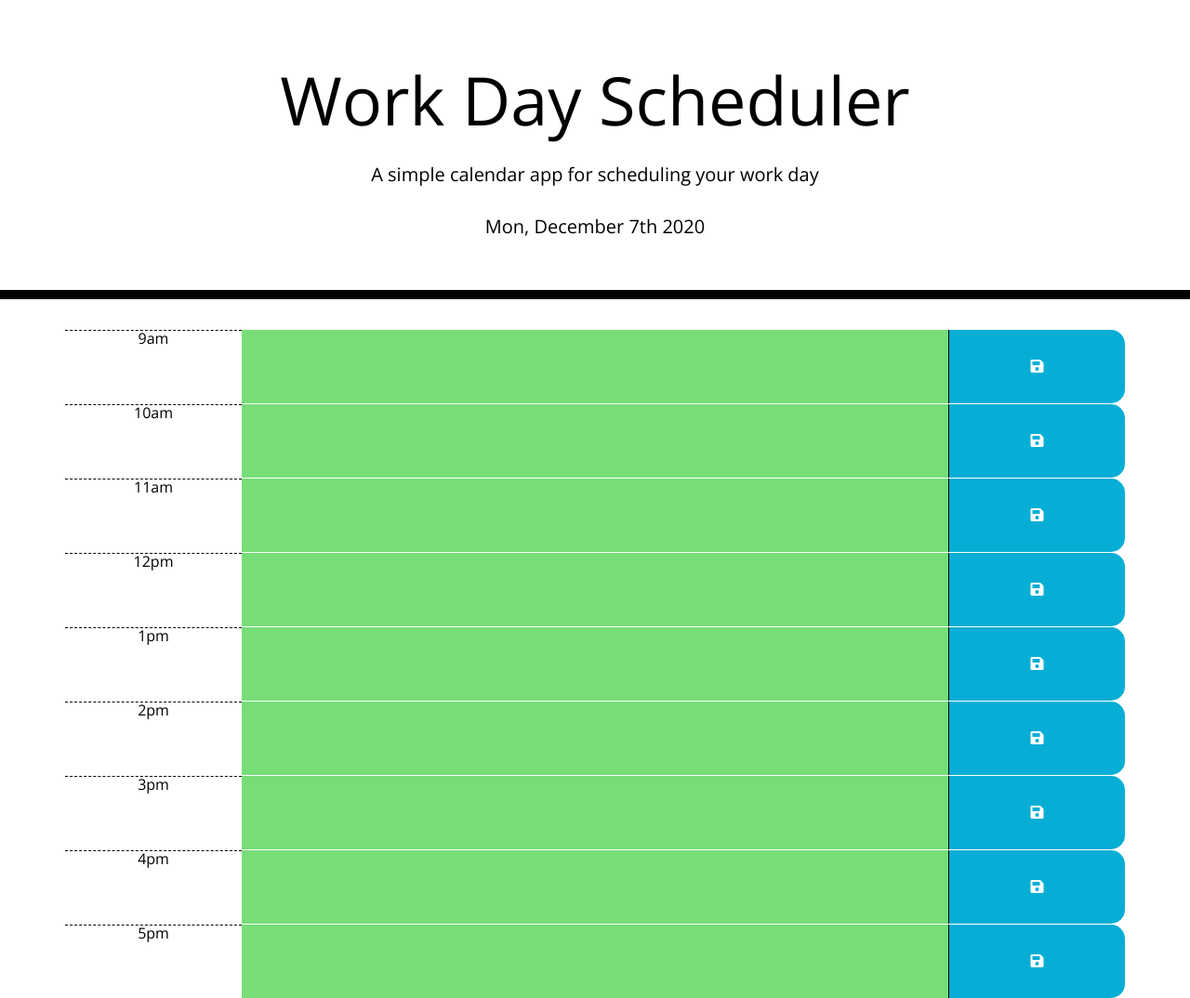
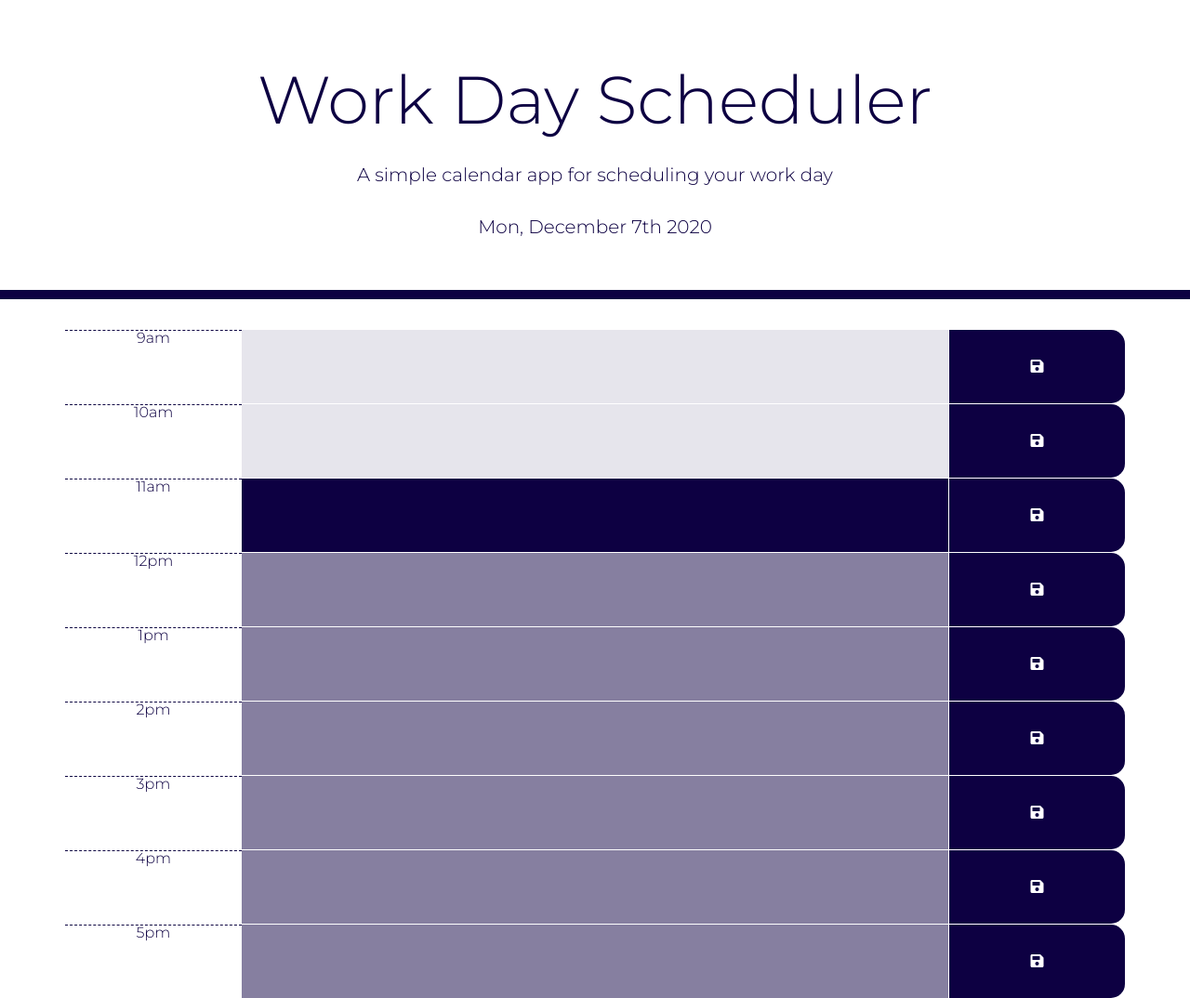
Before and after one commit to quaylas/qs.dayschedule.wk5, a plain HTML site: page index.html in a window 1280 px wide. Shown: the whole page at 93% size. Drawn offline with nearby package versions, Linux system fonts and the light colour scheme; a web font is replaced by a local one.

Commit message:
updated styling

```diff
--- a/assets/js/script.js
+++ b/assets/js/script.js
@@ -24,6 +24,7 @@ var createWorkDay = function() {
                 description: ''
             }
             workDay.push(timeBlock);
+            console.log(timeBlock.hour);
         }
         localStorage.setItem('workDay',JSON.stringify(workDay));
     }
@@ -36,7 +37,7 @@ var saveWorkDay = function(){
 
 var auditTimeBlock = function(timeBlock, timeBlockDescriptionEl) {
     timeBlockHour = moment(timeBlock.hour).format('H');
-    currentHour = moment().format('H');
+    currentHour = moment().hour(11).format('H'); //remove.hour(9)
 
     if(timeBlockHour - currentHour < 0){
         timeBlockDescriptionEl.addClass('past');
--- a/assets/style.css
+++ b/assets/style.css
@@ -1,11 +1,19 @@
+/* Color and Spacing Variables */
+:root {
+    --Light: #e6e5ec;
+    --medium: #867fa0;
+    --dark: #0d0042;
+}
 body {
-    font-family: 'Open Sans', sans-serif;
+    font-family: 'Montserrat', sans-serif;
+    font-weight: 300;
     font-size: 16px;
     line-height: 1;
+    color: var(--dark);
 }
 
 textarea{
-    background: transparent;
+    background: white;
     border: none;
     resize: none;
     color: #000000;
@@ -25,9 +33,9 @@ p {
 .jumbotron {
     text-align: center;
     background-color: transparent;
-    color: black;
+    color: var(--dark);
     border-radius: 0;
-    border-bottom: 10px solid black;
+    border-bottom: 10px solid var(--dark);
     padding: 4rem 2rem 2rem;
 }
 
@@ -49,36 +57,36 @@ p {
 
 .hour {
     background-color: #ffffff;
-    color: #000000;
-    border-top: 1px dashed #000000;
+    color: var(--dark);
+    border-top: 1px dashed var(--dark);
 }
 
 .past {
-    background-color: #d3d3d3;
-    color: white;
+    background-color: var(--Light);
+    color: var(--Medium);
 }
 
 .present {
-    background-color: #ff6961;
+    background-color: var(--dark);
     color: white;
 }
 
 .future {
-    background-color: #77dd77;
-    color: white;
+    background-color: var(--medium);
+    color: var(--dark);
 }
 
 .saveBtn {
-    border-left: 1px solid black;
+    border-left: 1px solid white;
     border-top-right-radius: 15px;
     border-bottom-right-radius: 15px;
-    background-color: #06AED5;
+    background-color: var(--dark);
     color: white;
     padding: 31px;
 }
 
 .saveBtn:hover {
-    color: black;
+    color: fuchsia;
     transition: all .3s ease-in-out;
 }
 
```
